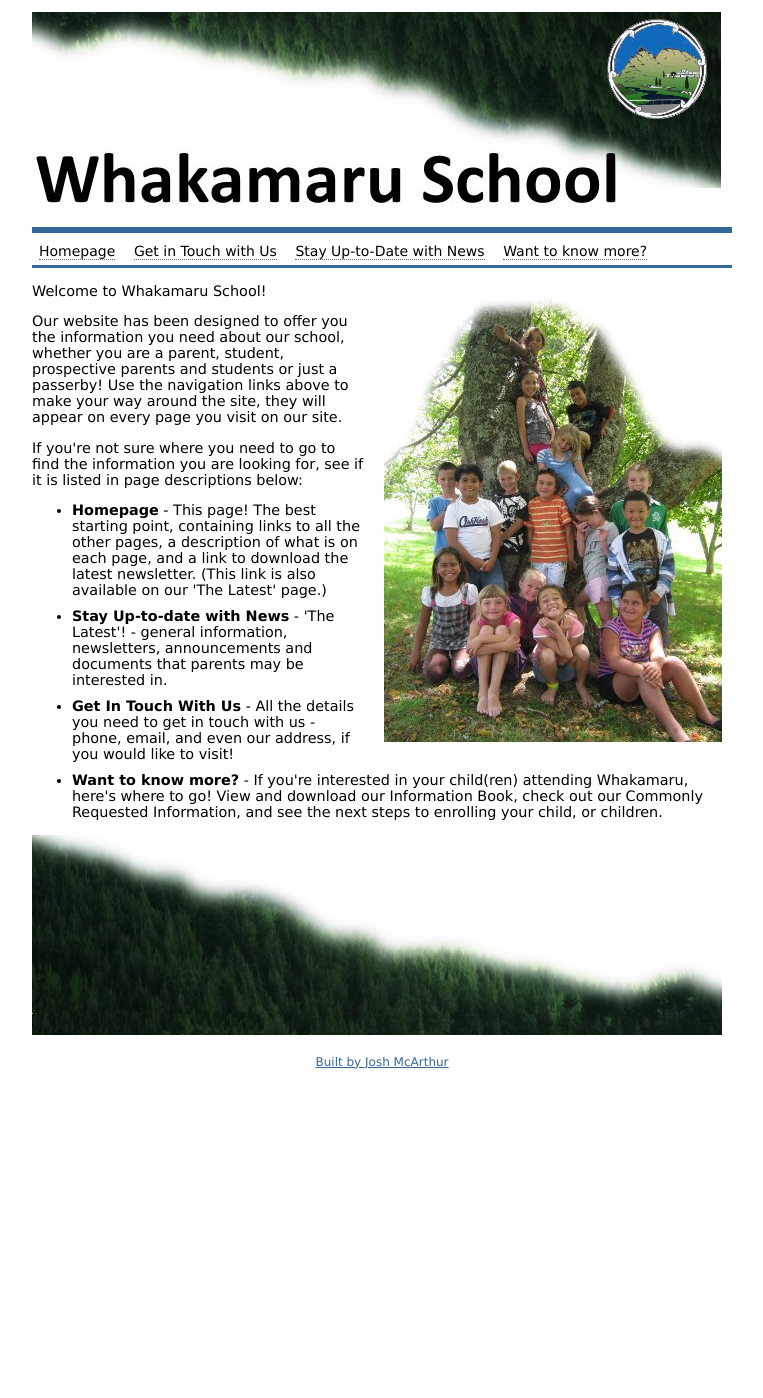
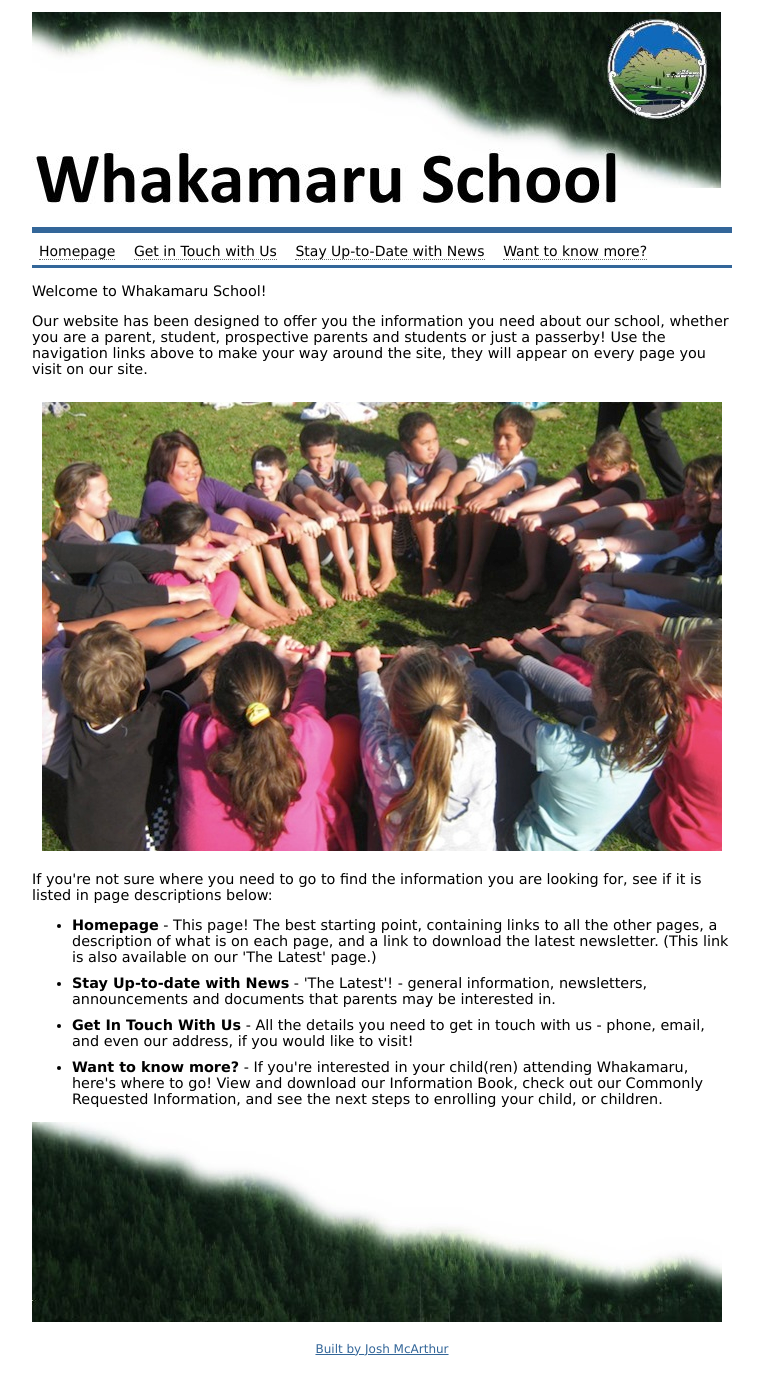
Before and after one commit to joshmcarthur/whakamaru-school, a Jekyll site: the page built from default.html, in a window 1280 px wide. Shown: the whole page, without its empty margins (258-1021 px from the left). Built offline with Jekyll 4.4.1, drawn with Linux system fonts in a browser that asks for light colours; nearby versions of some CDN libraries; before the commit the page ends 1111 px from its top, so only the background shows below that.

Commit message:
Update info book and homepage image

```diff
--- a/default.html
+++ b/default.html
@@ -4,11 +4,12 @@ layout: default
 
 <div id="page-content">
 
-		<img src="static-content/images/indexMain.jpg" alt="Children on a tree at Whamamaru School" class="img_float_right" width="338" height="450"><p>Welcome to Whakamaru School!</p>
+	<p>Welcome to Whakamaru School!</p>
 
  	 <p>Our website has been designed to offer you the information you need about our school, whether you are a parent, student, prospective parents and students or just a passerby! Use the navigation links above to make your way around the site, they will appear on every page you visit on our site.</p>
 
 
+				<img src="static-content/images/index.jpg" alt="Children on a tree at Whamamaru School" class="img_float_right" >
  		 <p></p>
 
   		<p>If you're not sure where you need to go to find the information you are looking for, see if it is listed in page descriptions below:</p>
@@ -30,4 +31,5 @@ layout: default
 <strong>Want to know more?</strong> - If you're interested in your child(ren) attending Whakamaru, here's where to go! View and download our Information Book, check out our Commonly Requested Information, and see the next steps to enrolling your child, or children.</li>
 
 	</ul>
+	<p></p>
 </div>
```
Also changed, not shown: static-content/images/index.jpg (added), 1 other file.
